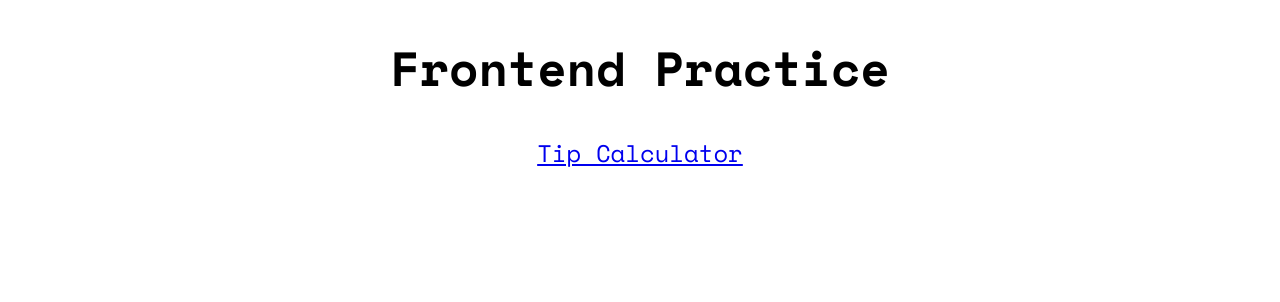
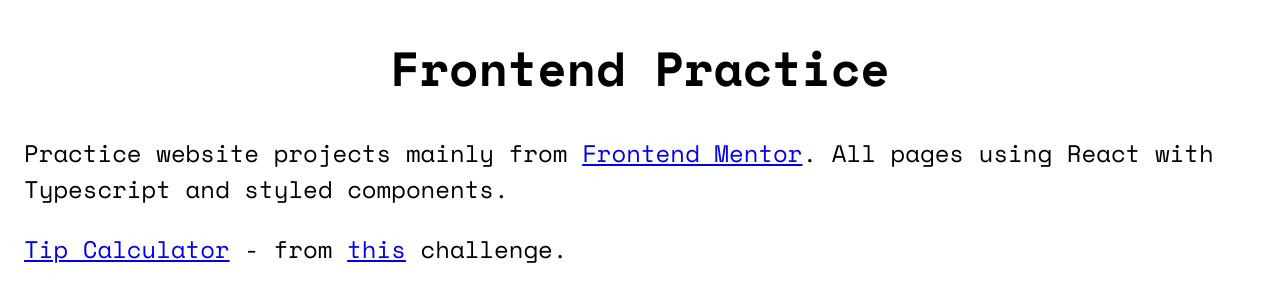
Before and after one commit to puyanwei/fe-practice, a React (Create React App) app: page / in a window 1280 px wide. Shown: the top 302 px of the page. Built offline with nearby package versions, Linux system fonts and the light colour scheme.

Commit message:
File restructuring, refactored imports from root

```diff
--- a/src/components/tip-calculator/TCButton.tsx
+++ b/src/components/tip-calculator/TCButton.tsx
@@ -1,5 +1,5 @@
 import styled from "styled-components";
-import { colors, weights, size } from "../../styles/variables";
+import { colors, weights, size } from "styles/tip-calculator/tip-calculator-variables";
 
 interface TCButtonProps {
   label: string;
--- a/src/components/tip-calculator/TCCustomInputBox.tsx
+++ b/src/components/tip-calculator/TCCustomInputBox.tsx
@@ -1,6 +1,6 @@
 import styled from "styled-components";
 import { ChangeEvent } from "react";
-import { colors, size } from "../../styles/variables";
+import { colors, size } from "styles/tip-calculator/tip-calculator-variables";
 
 interface TCCustomInputBoxProps {
   name: string;
--- a/src/components/tip-calculator/TCInputBox.tsx
+++ b/src/components/tip-calculator/TCInputBox.tsx
@@ -1,6 +1,6 @@
 import styled from "styled-components";
 import { ChangeEvent } from "react";
-import { colors, weights } from "../../styles/variables";
+import { colors, weights } from "styles/tip-calculator/tip-calculator-variables";
 interface TCInputBoxProps {
   name: string;
   label: string;
--- a/src/index.tsx
+++ b/src/index.tsx
@@ -1,9 +1,9 @@
 import React from "react";
 import ReactDOM from "react-dom";
-import "./index.css";
-import "./styles/styles.css";
+import "index.css";
+import "styles/global-styles.css";
 import App from "./App";
-import reportWebVitals from "./reportWebVitals";
+import reportWebVitals from "reportWebVitals";
 
 ReactDOM.render(
   <React.StrictMode>
--- a/src/pages/HomePage.tsx
+++ b/src/pages/HomePage.tsx
@@ -1,18 +1,13 @@
 import { Link } from "react-router-dom";
-import styled from "styled-components";
 
 const HomePage = () => {
   return (
-    <Layout>
-      <h1>Frontend Practice</h1>
-
-      <Link to="/tip-calculator">Tip Calculator</Link>
-    </Layout>
+    <div className="margin-sm">
+      <h1 className="center">Frontend Practice</h1>
+      <p>Practice website projects mainly from <a href="https://www.frontendmentor.io/">Frontend Mentor</a>. All pages using React with Typescript and styled components.</p>
+      <Link to="/tip-calculator">Tip Calculator</ Link> - from <a href="https://www.frontendmentor.io/challenges/tip-calculator-app-ugJNGbJUX">this</a> challenge.
+    </div>
   );
 };
 
-const Layout = styled.div`
-  text-align: center;
-`;
-
 export default HomePage;
--- a/src/pages/TipCalculatorPage.tsx
+++ b/src/pages/TipCalculatorPage.tsx
@@ -1,14 +1,16 @@
 import { ChangeEvent, MouseEvent, useState } from "react";
 import styled from "styled-components";
-import SplitterTitle from "../components/tip-calculator/SplitterTitle";
-import TCButton from "../components/tip-calculator/TCButton";
-import TCCustomInputBox from "../components/tip-calculator/TCCustomInputBox";
-import TCInputBox from "../components/tip-calculator/TCInputBox";
-import IconDollar from "../icons/IconDollar";
-import IconPerson from "../icons/IconPerson";
-import { TCCard } from "../styles/styled-components/TCCard";
-import { TCSummaryCard } from "../styles/styled-components/TCSummaryCard";
-import { colors, size } from "../styles/variables";
+import "styles/tip-calculator/tip-calculator-styles.css"
+
+import IconDollar from "icons/IconDollar";
+import IconPerson from "icons/IconPerson";
+import { TCCard } from "styles/tip-calculator/TCCard";
+import { TCSummaryCard } from "styles/tip-calculator/TCSummaryCard";
+import { colors, size } from "styles/tip-calculator/tip-calculator-variables";
+import SplitterTitle from 'components/tip-calculator/SplitterTitle';
+import TCButton from 'components/tip-calculator/TCButton';
+import TCCustomInputBox from 'components/tip-calculator/TCCustomInputBox';
+import TCInputBox from 'components/tip-calculator/TCInputBox';
 
 const TipCalculatorPage = () => {
   const [tip, setTip] = useState(0);
@@ -102,7 +104,7 @@ const TipCalculatorPage = () => {
                   &#36;{tipAmount.toFixed(2)}
                 </span>
               </div>
-              <div className="tip-summary-line flex-inbetween margin-ver">
+              <div className="tip-summary-line flex-inbetween margin-vert">
                 <div className="line-height-sm">
                   <span className="tc-summary">Total</span>
                   <br />
--- /dev/null
+++ b/src/styles/global-styles.css
@@ -0,0 +1,30 @@
+.center {
+  text-align: center;
+}
+
+.margin-sm {
+  margin: 1rem;
+}
+
+.no-margin {
+  margin: 0;
+}
+
+.margin-hor {
+  margin: 0 1rem;
+}
+
+.margin-vert {
+  margin: 1rem 0;
+}
+
+.flex-inbetween {
+  display: flex;
+  flex-wrap: wrap;
+  justify-content: space-between;
+  align-items: center;
+}
+
+.line-height-sm {
+  line-height: 0.8rem;
+}
--- a/src/styles/styled-components/TCCard.ts
+++ b/src/styles/tip-calculator/TCCard.ts
@@ -1,5 +1,5 @@
 import styled from "styled-components";
-import { size } from "../variables";
+import { size } from "styles/tip-calculator/tip-calculator-variables";
 
 interface CardProps {
   colour: string;
--- a/src/styles/styled-components/TCSummaryCard.ts
+++ b/src/styles/tip-calculator/TCSummaryCard.ts
@@ -1,5 +1,5 @@
 import styled from "styled-components";
-import { size } from "../variables";
+import { size } from "styles/tip-calculator/tip-calculator-variables";
 interface TCSummaryCardProps {
   colour: string;
 }
--- a/src/styles/styles.css
+++ b/src/styles/tip-calculator/tip-calculator-styles.css
@@ -1,26 +1,3 @@
-.no-margin {
-  margin: 0;
-}
-
-.margin-hor {
-  margin: 0 1rem;
-}
-
-.margin-ver {
-  margin: 1rem 0;
-}
-
-.flex-inbetween {
-  display: flex;
-  flex-wrap: wrap;
-  justify-content: space-between;
-  align-items: center;
-}
-
-.line-height-sm {
-  line-height: 0.8rem;
-}
-
 .tc-label {
   display: block;
   font-size: 16px;
--- a/tsconfig.json
+++ b/tsconfig.json
@@ -1,5 +1,6 @@
 {
   "compilerOptions": {
+    "baseUrl": "src",
     "target": "es2016",
     "lib": ["dom", "dom.iterable", "esnext", "es2017"],
     "allowJs": true,
```
Also changed, not shown: src/styles/tip-calculator/tip-calculator-variables.ts (renamed from src/styles/variables.ts).
